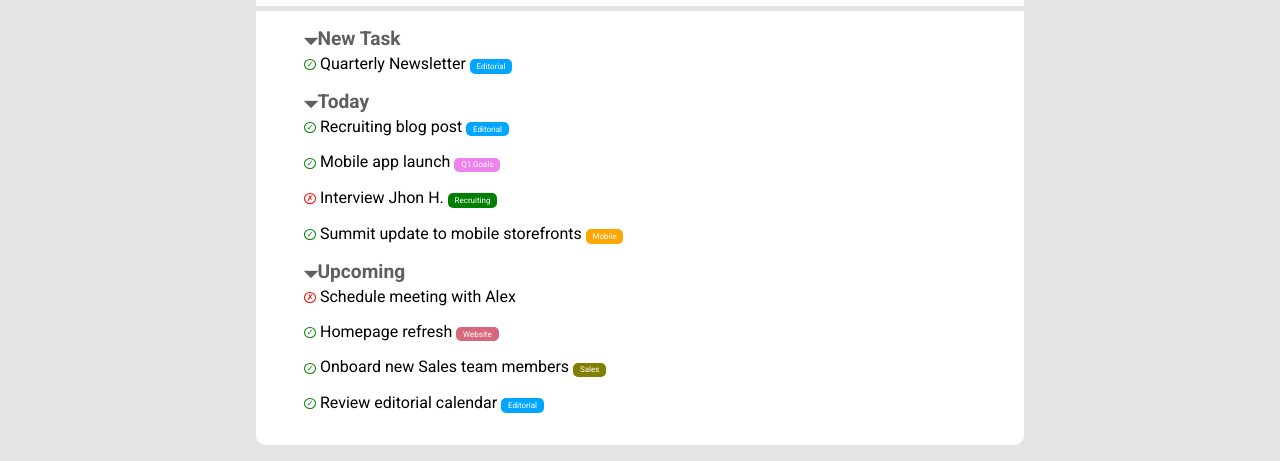
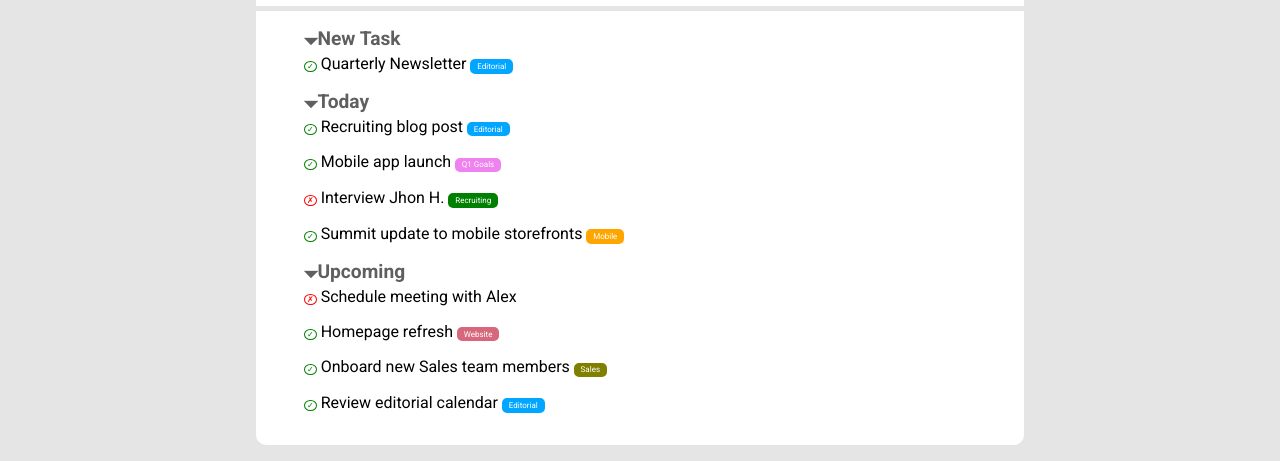
Before and after one commit to giacomo-spadoni/html-css-toboolist, a plain HTML site: page index.html in a window 1280 px wide. Shown: the part 145-606 px from the top of the page. Drawn offline with Linux system fonts and the light colour scheme.

Commit message:
minor fix

```diff
--- a/css/style.css
+++ b/css/style.css
@@ -82,15 +82,11 @@ li {
 }
 
 span {
-    text-align: center;
-    vertical-align: middle;
-    box-sizing: content;
     display: inline-block;
-    width: 12px;
+    padding: 0 2px;
     border: 1px solid;
     border-radius: 50%;
     font-size: 0.5em;
-    font-weight: 500;
     border-color: green;
     color: green;
 }
```
